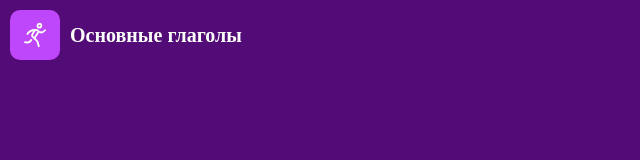
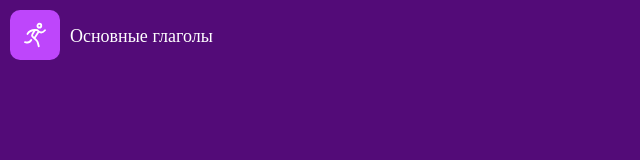
Before and after one commit to zaymovskey/languages-learning, a React (Vite) app: page / in a window 1280 px wide. Shown: the top 160 px of the page, without its empty margins (0-640 px from the left). Built offline with nearby package versions, Linux system fonts and the light colour scheme.

Commit message:
убрал antd и !important

```diff
--- a/package.json
+++ b/package.json
@@ -12,7 +12,6 @@
   },
   "dependencies": {
     "@reduxjs/toolkit": "^2.2.7",
-    "antd": "^5.20.6",
     "react": "^18.3.1",
     "react-dom": "^18.3.1",
     "react-redux": "^9.1.2",
--- a/src/app/styles/index.scss
+++ b/src/app/styles/index.scss
@@ -2,7 +2,7 @@
 @import 'variables/global';
 
 body {
-  font-family: var(--font-family-main), cursive !important;
+  font-family: var(--font-family-main), cursive;
   font-weight: var(--font-weight-regular);
   font-size: var(--font-size-m);
   color: var(--color-white);
--- a/src/entities/Game/Question/ui/Choice/Choice.module.scss
+++ b/src/entities/Game/Question/ui/Choice/Choice.module.scss
@@ -13,7 +13,7 @@
     align-items: center;
 
     & > * {
-      color: inherit !important;
+      color: inherit;
     }
 
     &.selected {
--- a/src/entities/Game/Question/ui/Choice/Choiсe.tsx
+++ b/src/entities/Game/Question/ui/Choice/Choiсe.tsx
@@ -5,7 +5,6 @@ import { IQuestionComponentProps } from '@/entities/Game/Question/types/TypeQues
 import { classNames } from '@/shared/lib/utils/classNames/classNames.ts';
 import { getRandomNumberFromInterval } from '@/shared/lib/utils/getRandomNumberFromInterval/getRandomNumberFromInterval.ts';
 import { getRandomUniqueElements } from '@/shared/lib/utils/getRandomUniqueElements/getRandomUniqueElements.ts';
-import { Typography } from 'antd';
 import { FC, useEffect, useState } from 'react';
 
 interface IChoiceProps extends IQuestionComponentProps {
@@ -98,9 +97,9 @@ export const Choice: FC<IChoiceProps> = ({ toNextQuestion }) => {
             {isShowIcons && (
               <word.Icon color={'inherit'} width={40} height={40} />
             )}
-            <Typography.Text className={cls.variantText}>
+            <span className={cls.variantText}>
               {isVariantsLanguageIsHebrew ? word.hebrew : word.russian}
-            </Typography.Text>
+            </span>
           </button>
         ))}
       </div>
--- a/src/entities/Topic/ui/TopicListItem/TopicListItem.module.scss
+++ b/src/entities/Topic/ui/TopicListItem/TopicListItem.module.scss
@@ -14,6 +14,6 @@
 }
 
 .titleBlock {
-  color: inherit !important;
-  margin: 0 !important;
+  color: inherit;
+  margin: 0;
 }
--- a/src/entities/Topic/ui/TopicListItem/TopicListItem.tsx
+++ b/src/entities/Topic/ui/TopicListItem/TopicListItem.tsx
@@ -1,6 +1,5 @@
 import cls from './TopicListItem.module.scss';
 import { ITopic } from '@/DB.tsx';
-import { Typography } from 'antd';
 import { type FC } from 'react';
 import { Link } from 'react-router-dom';
 
@@ -16,9 +15,7 @@ export const TopicListItem: FC<ITopicListItemProps> = (
       <div className={cls.imageBlock}>
         <Icon color={'inherit'} width={30} height={30} />
       </div>
-      <Typography.Title level={4} className={cls.titleBlock}>
-        {title}
-      </Typography.Title>
+      <h4 className={cls.titleBlock}>{title}</h4>
     </Link>
   );
 };
--- a/src/entities/Word/ui/WordListItem/WordListItem.module.scss
+++ b/src/entities/Word/ui/WordListItem/WordListItem.module.scss
@@ -12,7 +12,7 @@
 
 
   & > span {
-    color: white !important;
+    color: white;
     font-weight: 700;
   }
 }
--- a/src/entities/Word/ui/WordListItem/WordListItem.tsx
+++ b/src/entities/Word/ui/WordListItem/WordListItem.tsx
@@ -14,8 +14,8 @@ export const WordListItem: FC<IWordsListItemProps> = (
     <div className={cls.wordListItem}>
       <Icon color={'inherit'} width={40} height={40} />
       <div className={cls.wordInfo}>
-        <Typography.Text className={cls.hebrew}>{hebrew}</Typography.Text>
-        <Typography.Text>{russian}</Typography.Text>
+        <span className={cls.hebrew}>{hebrew}</span>
+        <span>{russian}</span>
       </div>
     </div>
   );
--- a/src/main.tsx
+++ b/src/main.tsx
@@ -1,21 +1,12 @@
 import App from '@/app/App';
 import { StoreProvider } from '@/app/providers/StoreProvider/ui/StoreProvider.tsx';
-import { ConfigProvider } from 'antd';
 import { createRoot } from 'react-dom/client';
 import { BrowserRouter } from 'react-router-dom';
 
 createRoot(document.getElementById('root')!).render(
   <StoreProvider>
     <BrowserRouter>
-      <ConfigProvider
-        theme={{
-          token: {
-            fontFamily: 'Open Sans',
-          },
-        }}
-      >
-        <App />
-      </ConfigProvider>
+      <App />
     </BrowserRouter>
   </StoreProvider>
 );
--- a/src/pages/TopicDetailsPage/ui/TopicDetailsPage.module.scss
+++ b/src/pages/TopicDetailsPage/ui/TopicDetailsPage.module.scss
@@ -6,7 +6,9 @@
 }
 
 .title {
-  color: white !important;
+  font-size: var(--font-size-xl);
+  margin-bottom: 10px;
+  font-weight: bold;
 }
 
 .wordList {
--- a/src/pages/TopicDetailsPage/ui/TopicDetailsPage.tsx
+++ b/src/pages/TopicDetailsPage/ui/TopicDetailsPage.tsx
@@ -1,8 +1,6 @@
 import cls from './TopicDetailsPage.module.scss';
 import { TOPICS } from '@/DB.tsx';
 import { WordList } from '@/entities/Word/ui/WordList/WordList.tsx';
-import { Typography } from 'antd';
-import { Button } from 'antd';
 import { Link, useParams } from 'react-router-dom';
 
 const TopicDetailsPage = () => {
@@ -15,24 +13,21 @@ const TopicDetailsPage = () => {
         <currentTopic.Icon color={'inherit'} width={110} height={110} />
       </div>
       <div className="paddings-content">
-        <Typography.Title level={2} className={cls.title}>
-          {currentTopic.title}
-        </Typography.Title>
+        <h2 className={cls.title}>{currentTopic.title}</h2>
         <div style={{ textAlign: 'center' }}>
           <Link to={'game'}>
-            <Button
-              type="primary"
+            <button
               style={{
                 backgroundColor: 'var(--color-accent-third)',
                 color: 'var(--color-background)',
                 textTransform: 'uppercase',
-                padding: '25px 30px',
+                padding: '15px 30px',
                 fontWeight: 700,
                 borderRadius: 50,
               }}
             >
               Учить
-            </Button>
+            </button>
           </Link>
         </div>
         <WordList words={currentTopic.words} className={cls.wordList} />
```
Also changed, not shown: 1 other file (tests, documents, lock files or other folders).
